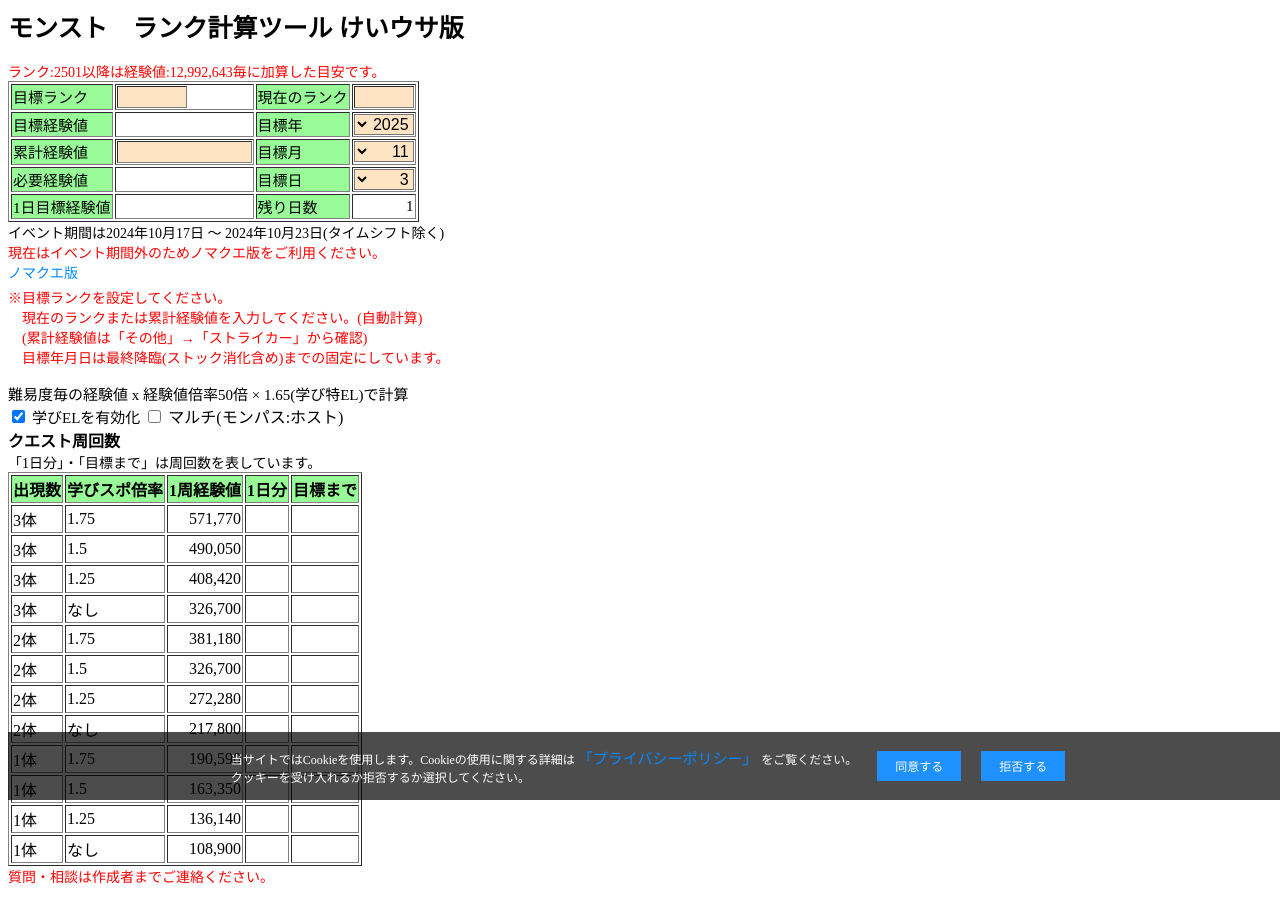
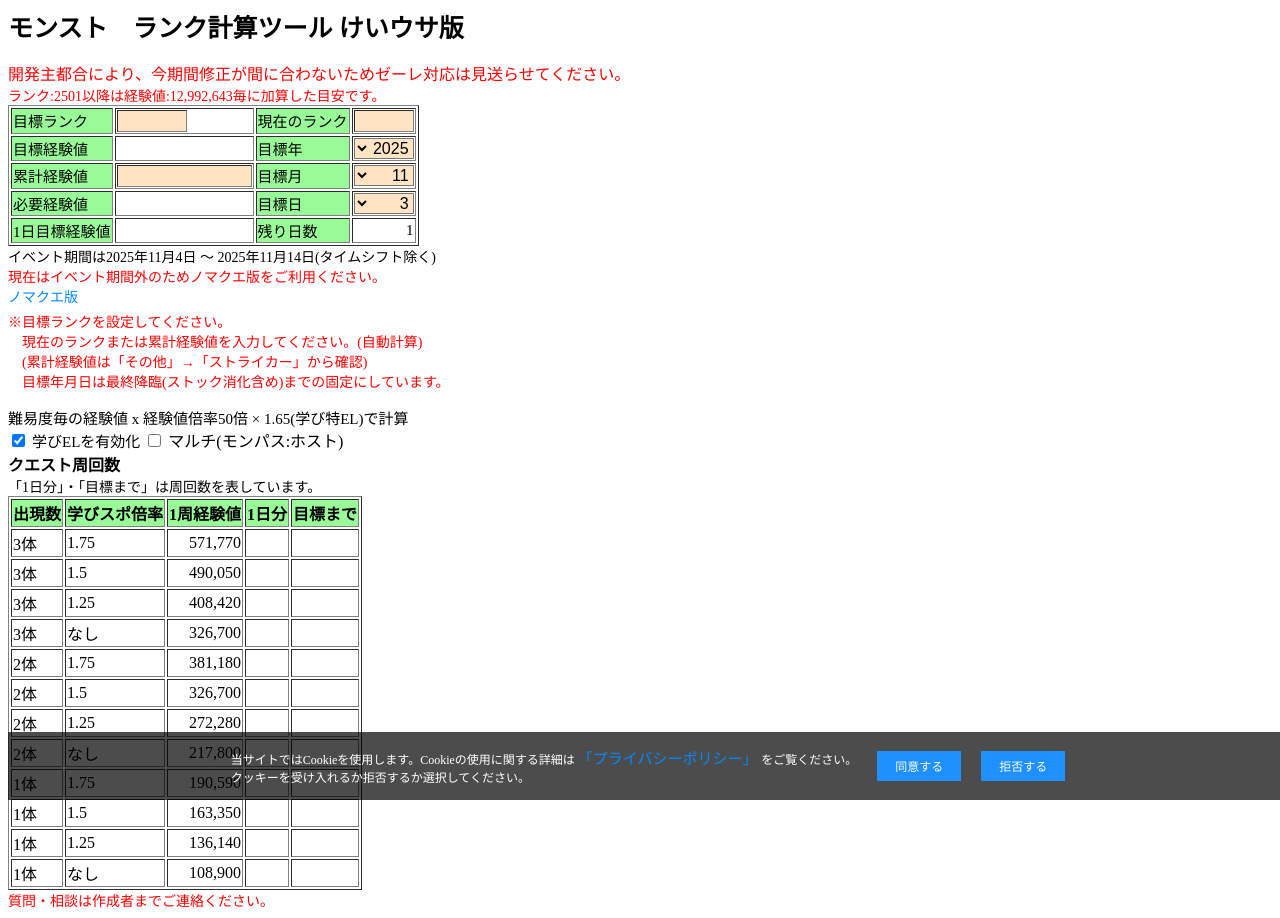
Before and after one commit to ishikoro1994/monsuto_rank_tool_sp, a plain HTML site: page docs/index.html in a window 1280 px wide. Before the commit the page ends 894 px from the top, so only its background shows below. Drawn offline with nearby package versions, Linux system fonts and the light colour scheme.

Commit message:
けいうさ期間更新

```diff
--- a/docs/index.html
+++ b/docs/index.html
@@ -80,7 +80,7 @@
     </head>
     <body>
         <h1 id="head_title">モンスト　ランク計算ツール けいウサ版</h1>
-        <label id="update_msg"></label>
+        <label id="update_msg">開発主都合により、今期間修正が間に合わないためゼーレ対応は見送らせてください。</label></br>
         <label id="over_rank_msg"></label>
         <table border="1" id="main_info">
             <tr>
--- a/docs/js/rank_tool.js
+++ b/docs/js/rank_tool.js
@@ -76,12 +76,12 @@
             $(ID_TARGET_EXP).text(addFigure(calcRankToExp(ID_TARGET_RANK)));
 
             // イベント期間について
-            let yearFrom = 2024;
-            let monthFrom = 10;
-            let dayFrom = 17;
-            let yearTo = 2024;
-            let monthTo = 10;
-            let dayTo = 23;
+            let yearFrom = 2025;
+            let monthFrom = 11;
+            let dayFrom = 4;
+            let yearTo = 2025;
+            let monthTo = 11;
+            let dayTo = 14;
             let eventFrom = new Date(yearFrom, (monthFrom - 1), dayFrom, 0, 0, 0);
             let eventTo = new Date(yearTo, (monthTo - 1), dayTo);
             let fromTxt = eventFrom.getFullYear() + '年' + (eventFrom.getMonth() + 1) + '月' + eventFrom.getDate() + '日';
--- a/docs/style/rank_tool.css
+++ b/docs/style/rank_tool.css
@@ -109,7 +109,9 @@
 
 /*ウィンドウ幅が767px以上の場合に適用*/
 @media screen and (min-width: 1025px) {
-  #update_msg,
+  #update_msg {
+    font-size: 16px;
+  }
   #over_rank_msg {
     font-size: 14px;
   }
@@ -192,7 +194,9 @@
 
 @media screen and (max-width: 1024px) {
   /*ウィンドウ幅が最大767pxまでの場合に適用 タブレット*/
-  #update_msg,
+  #update_msg {
+    font-size: 16px;
+  }
   #over_rank_msg {
     font-size: 14px;
   }
@@ -276,7 +280,9 @@
     font-size: 18px;
   }
 
-  #update_msg,
+  #update_msg {
+    font-size: 14px;
+  }
   #over_rank_msg {
     font-size: 12px;
   }
```
